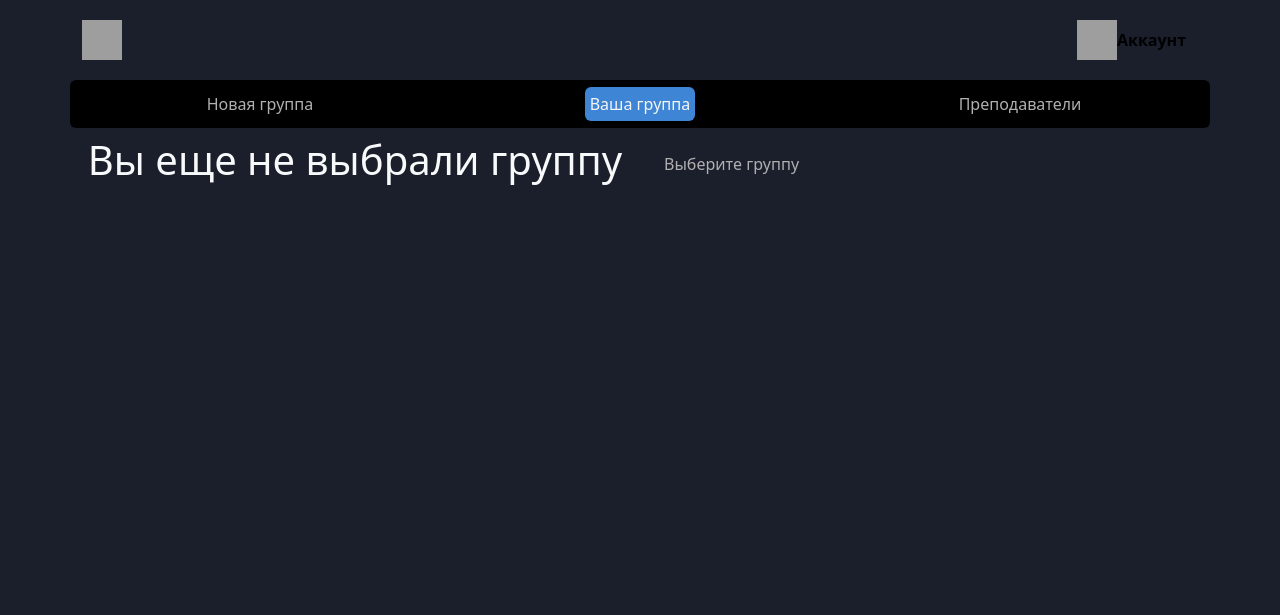
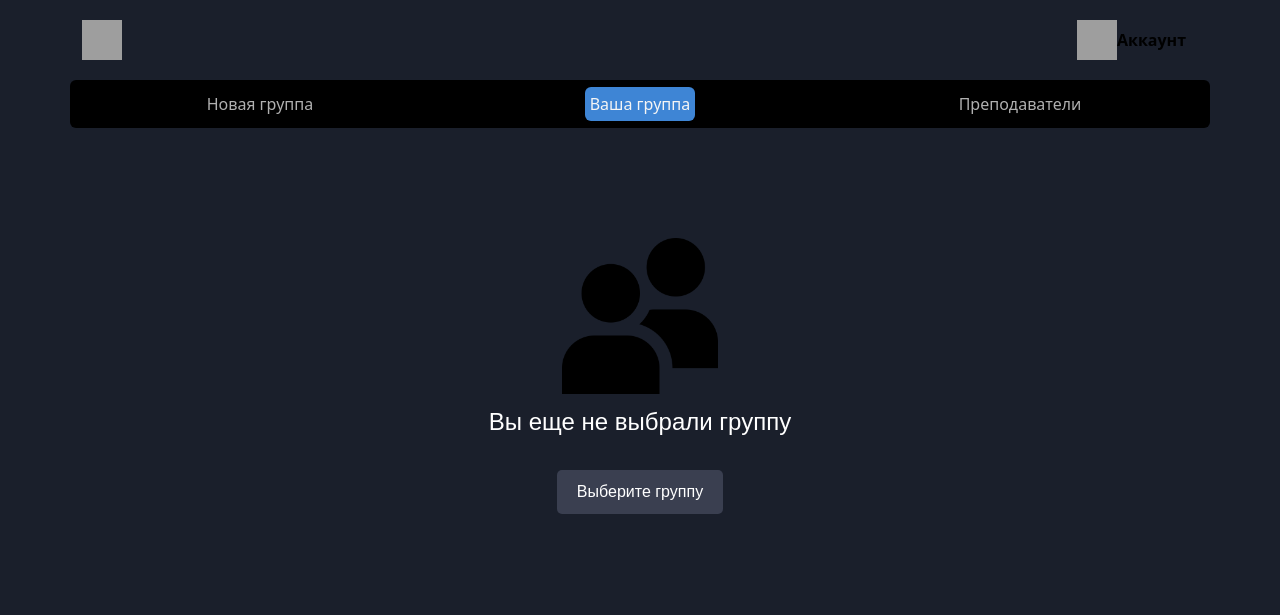
Before and after one commit to k1hp/Mau_timetable, a Flask app: page /old in a window 1280 px wide. Shown: the top 615 px of the page. Run offline with Flask 3, Linux system fonts and the light colour scheme; parts of the project's set-up code (start-up, migrations or seed data) failed here and were passed over.

Commit message:
сделана красота осталось поменять кнопочки и само расписание, внешне готово

```diff
--- a/flask_timetable/static/btns.css
+++ b/flask_timetable/static/btns.css
@@ -47,13 +47,12 @@
     color: black;
     padding: 5px 5px;
     margin: 7px 7px;
+    transition: background-color 0.4s;
     /* transition: background 3s linear; не работает */
 }
 
 .account_button:hover {
-    background: linear-gradient(to bottom, #4A90E2, rgb(255, 20, 192), rgb(183, 16, 99));
-
-    /* border: 2px solid black; */
+    background-color: #3e85d5;
 }
 
 
--- a/flask_timetable/static/form.css
+++ b/flask_timetable/static/form.css
@@ -2,7 +2,7 @@
     background-color: #28334ee2;;
     color: #bebebefa;
     border-radius: 6px;
-    padding: 15px 30px 15px 30px;
+    padding: 15px 35px 15px 35px;
 }
 
 .custom-container {
--- a/flask_timetable/static/helpers.css
+++ b/flask_timetable/static/helpers.css
@@ -3,3 +3,54 @@
     align-items: center;
     justify-content: center;
 }
+
+
+p {
+    font-size: 1.5rem;
+    margin: 10px 0;
+}
+
+.home-link {
+    display: inline-block;
+    margin-top: 20px;
+    padding: 10px 20px;
+    background-color: #3A3F50;
+    color: white;
+    text-decoration: none;
+    border-radius: 5px;
+    transition: background-color 0.3s;
+}
+
+.home-link:hover {
+    background-color: #4A4F60;
+}
+
+.custom_container_2 {
+
+        margin: 0;
+        padding: 0;
+        font-family: Arial, sans-serif;
+        background-color: #1A1F2B;
+        color: white;
+        display: flex;
+        justify-content: center;
+        align-items: center;
+        height: 60vh;
+        text-align: center;
+
+}
+
+.custom_container_3 {
+
+    margin: 0;
+    padding: 0;
+    font-family: Arial, sans-serif;
+    background-color: #1A1F2B;
+    color: white;
+    display: flex;
+    justify-content: center;
+    align-items: center;
+    height: 30vh;
+    text-align: center;
+
+}
--- a/flask_timetable/templates/navigation.html
+++ b/flask_timetable/templates/navigation.html
@@ -5,6 +5,7 @@
 {% block any_styles %}
 <link rel="stylesheet" href="{{ url_for('static', filename='btns.css') }}">
 <link rel="stylesheet" href="{{ url_for('static', filename='helpers.css') }}">
+<link rel="stylesheet" href="{{ url_for('static', filename='selects.css') }}">
 {% endblock any_styles %}
 
 {% block header %}
--- a/flask_timetable/templates/your_group.html
+++ b/flask_timetable/templates/your_group.html
@@ -3,23 +3,27 @@
 {% block main %}
  <div class="container">
 {% if group_name is none %}
-     <div class="row">
-         <div class="col-6 alignment">
-            <h1 class="text-light">Вы еще не выбрали группу</h1>
+<div class="custom_container_2">
+  <div>
 
-         </div>
-         <div class="col-6 alignment justify-content-start">
-              <a href="/new/create" class="menu_button">
-                Выберите группу
-              </a>
+    <img src="{{ url_for('static', filename='images/group.png') }}" width="156" height="156" alt="404 Image" class="error-image">
+    <p>Вы еще не выбрали группу</p>
+    <a href="/new/create" class="home-link">Выберите группу</a>
+  </div>
+</div>
 
-         </div>
-     </div>
+
 
 
 {% else %}
-    <h1 class="text-light"> Ваша группа: {{ group_name }} </h1>
-     <div class="row pt-3">
+    <div class="custom_container_3">
+      <div>
+        <img src="{{ url_for('static', filename='images/group.png') }}" width="156" height="156" alt="Image" class="error-image">
+        <h2 class="pt-2">{{ group_name }}</h2>
+      </div>
+    </div>
+
+     <div class="row">
         <div class="col-3 button_alignment">
           <a href="/group/timetable/this_week" class="other_button">
             Текущая неделя
```
Also changed, not shown: flask_timetable/templates/create_groups.html (+8 -2 lines), flask_timetable/templates/creature.html (+18 -2 lines), flask_timetable/templates/teachers.html (+14 -12 lines), flask_timetable/static/images/group.png (added), flask_timetable/static/images/search.gif (added), flask_timetable/static/images/search_2.gif (added), flask_timetable/static/images/teacher.png (added), flask_timetable/static/selects.css (added), 2 other files.
